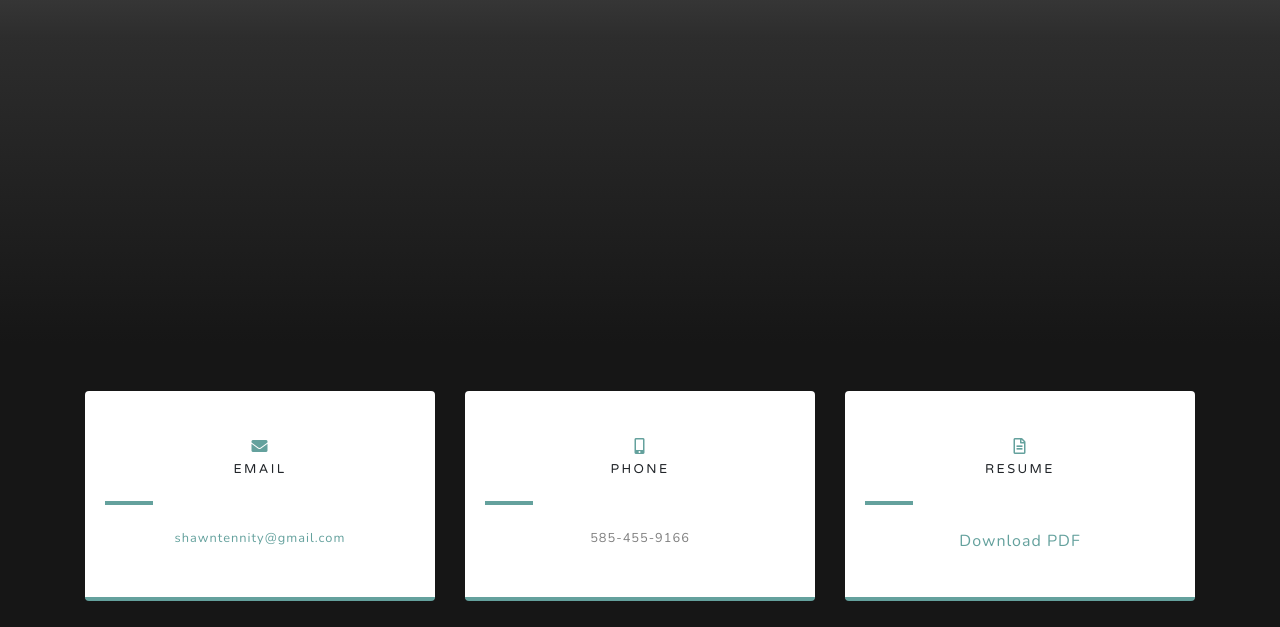
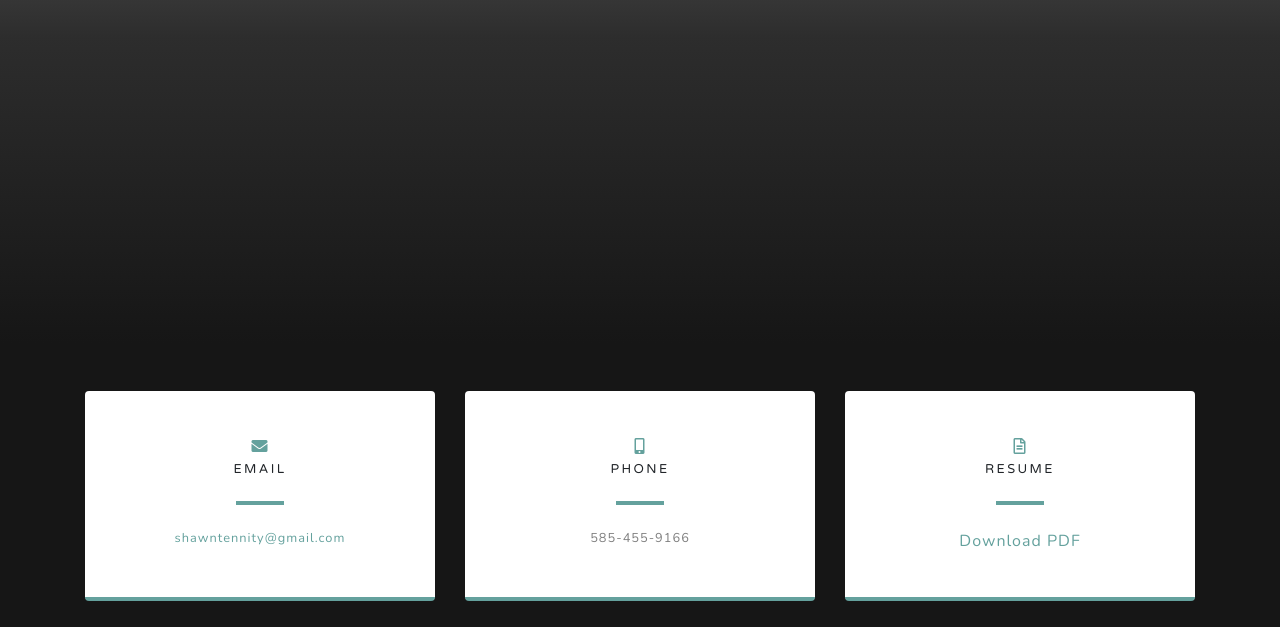
Before and after one commit to stennity8/portfolio-site, a Gatsby site: page / in a window 1280 px wide. Shown: the part 3020-3647 px from the top of the page. Built offline with nearby package versions, Linux system fonts and the light colour scheme; Gatsby itself is replaced by a stand-in of ours.

Commit message:
centered hr in contact card

```diff
--- a/src/components/SocialLinks.js
+++ b/src/components/SocialLinks.js
@@ -13,7 +13,7 @@ export default function SocialLinks() {
               <div className="card-body text-center">
                 <i className="fas fa-envelope text-primary mb-2"></i>
                 <h4 className="text-uppercase m-0">Email</h4>
-                <hr className="my-4" />
+                <hr className="my-4 mx-auto" />
                 <div className="small text-black-50">
                   <a href={`mailto:${config.email}`}>{config.email}</a>
                 </div>
@@ -26,7 +26,7 @@ export default function SocialLinks() {
               <div className="card-body text-center">
                 <i className="fas fa-mobile-alt text-primary mb-2"></i>
                 <h4 className="text-uppercase m-0">Phone</h4>
-                <hr className="my-4" />
+                <hr className="my-4 mx-auto" />
                 <div className="small text-black-50">{config.phone}</div>
               </div>
             </div>
@@ -37,7 +37,7 @@ export default function SocialLinks() {
               <div className="card-body text-center">
                 <i className="far fa-file-alt text-primary mb-2"></i>
                 <h4 className="text-uppercase m-0">Resume</h4>
-                <hr className="my-4" />
+                <hr className="my-4 mx-auto" />
                 <a href={pdf}>Download PDF</a>
               </div>
             </div>
```
